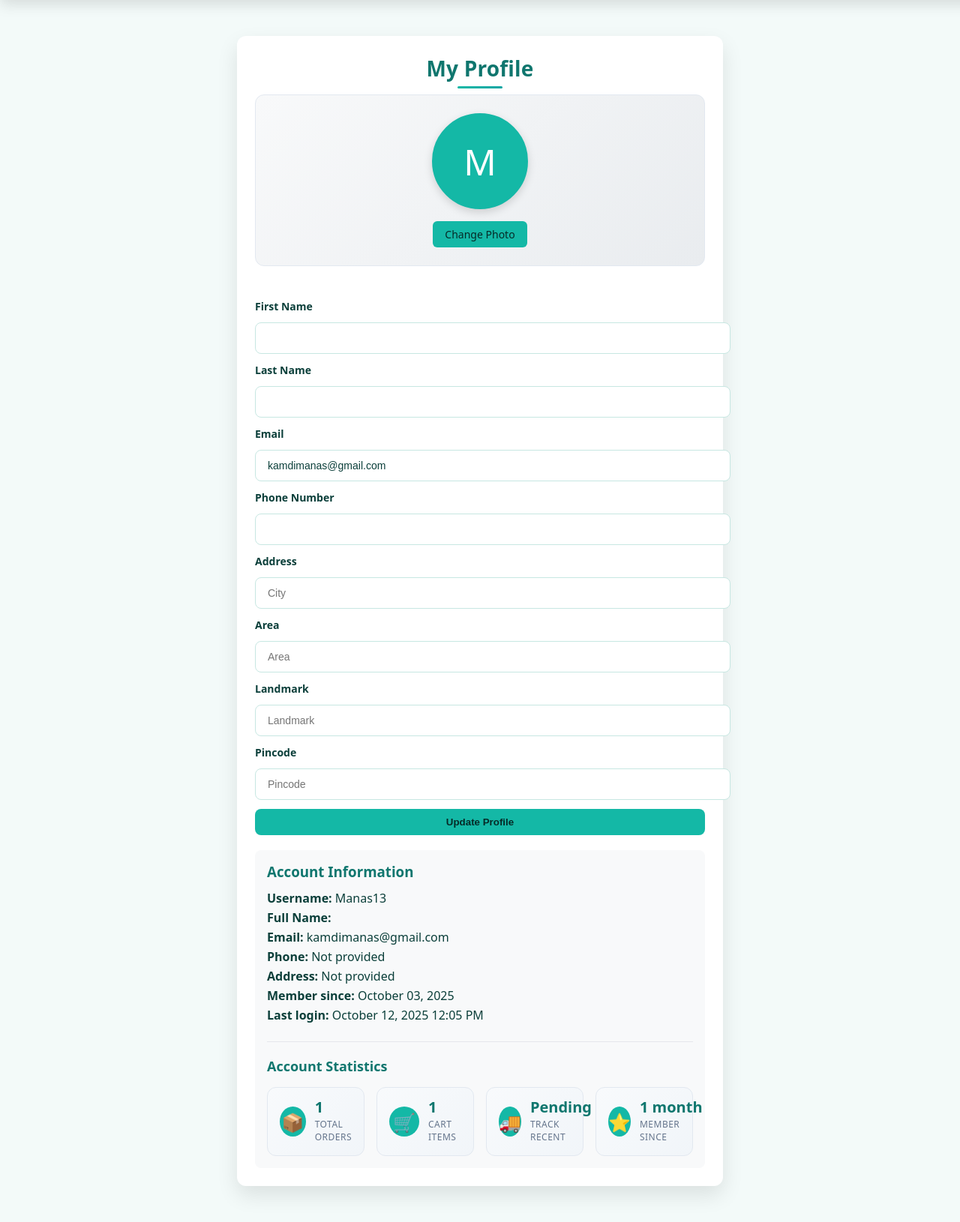
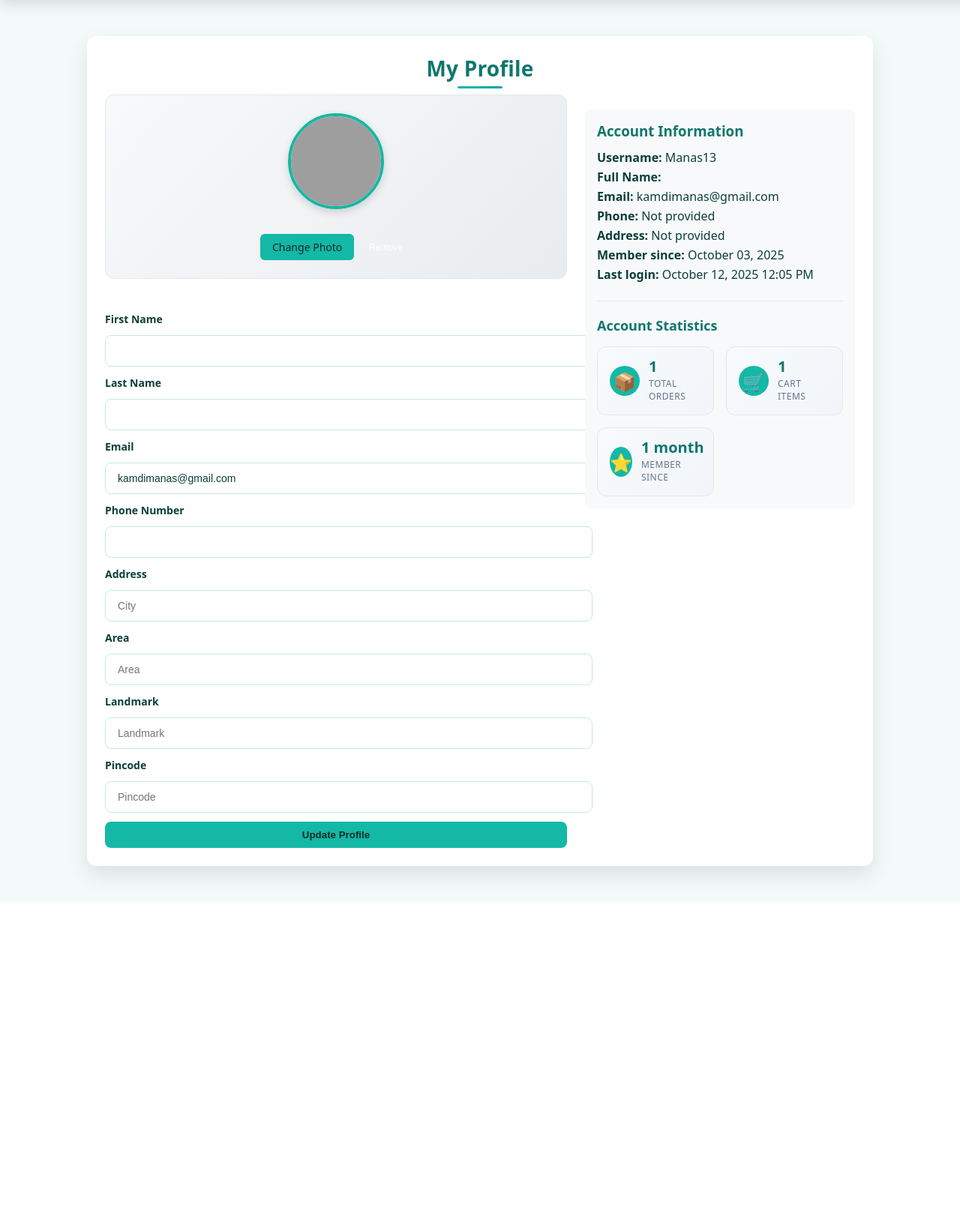
Before and after one commit to Manas-Kamdi/GroceryShop, a Django app: page /profile/ in a window 1280 px wide. Shown: the part 58-1688 px from the top of the page at 75% size. After the commit the page ends 1249 px from the top, so only its background shows below. Run offline with Django 5.2, Linux system fonts and the light colour scheme; a user stored in the database is signed in; data comes from the database, SQL or seed files in the repository; tables that the repository leaves empty hold one stand-in row (values such as "Sample post"); some libraries are stand-ins or nearby versions; grey boxes are pictures that could not be loaded.

Commit message:
UI: profile page - use profile context and improved layout (two-column)

```diff
--- a/GroceryShop/templates/profile.html
+++ b/GroceryShop/templates/profile.html
@@ -24,13 +24,25 @@
         }
 
         .container {
-            max-width: 600px;
+            max-width: 1000px;
             margin: 48px auto;
             background: #ffffff;
             padding: 24px;
             border-radius: 12px;
             box-shadow: 0 12px 28px rgba(0, 0, 0, 0.10);
         }
+
+        /* Two-column layout for profile page */
+        .profile-grid {
+            display: grid;
+            grid-template-columns: 1fr 360px;
+            gap: 24px;
+            align-items: start;
+        }
+
+    .profile-form { min-width: 0; }
+
+        aside.profile-info { padding: 16px; }
 
         .profile h1 {
             margin: 0 0 16px 0;
@@ -323,12 +335,14 @@
         </div>
         {% endif %}
 
-        <form method="post" action="{% url 'profile' %}" enctype="multipart/form-data">
+        <div class="profile-grid">
+            <div class="profile-form">
+                <form method="post" action="{% url 'profile' %}" enctype="multipart/form-data">
             {% csrf_token %}
 
             <div class="profile-photo-section">
-                {% if user.profile.profile_photo %}
-                    <img src="{{ user.userprofile.profile_photo.url }}" alt="Profile Photo" class="profile-photo" id="profilePhoto">
+                {% if profile.profile_photo %}
+                    <img src="{{ profile.profile_photo.url }}" alt="Profile Photo" class="profile-photo" id="profilePhoto">
                 {% else %}
                     <div class="profile-photo-placeholder" id="profilePhotoPlaceholder">
                         {{ user.first_name|first|default:user.username|first|upper }}
@@ -337,7 +351,7 @@
 
                 <div class="photo-actions">
                     <label for="profile_photo" class="photo-upload-btn">Change Photo</label>
-                    {% if user.profile.profile_photo %}
+                    {% if profile.profile_photo %}
                         <button type="button" class="remove-photo-btn" onclick="removePhoto()">Remove</button>
                     {% endif %}
                 </div>
@@ -355,35 +369,36 @@
             <input type="email" id="email" name="email" value="{{ user.email|default_if_none:'' }}" readonly/>
 
             <label for="phone">Phone Number</label>
-            <input type="tel" id="phone" name="phone" value="{{ user.profile.phone|default_if_none:'' }}"/>
+            <input type="tel" id="phone" name="phone" value="{{ profile.phone|default_if_none:'' }}"/>
 
             <label for="address">Address</label>
-            <input type="text" placeholder="City" id="address" name="address" value="{{ user.profile.address|default_if_none:'' }}"/>
+            <input type="text" placeholder="City" id="address" name="address" value="{{ profile.address|default_if_none:'' }}"/>
 
             <label for="area">Area</label>
-            <input type="text" id="area" name="area" placeholder="Area" value="{{ user.profile.area|default_if_none:'' }}"/>
+            <input type="text" id="area" name="area" placeholder="Area" value="{{ profile.area|default_if_none:'' }}"/>
 
             <label for="landmark">Landmark</label>
-            <input type="text" id="landmark" name="landmark" placeholder="Landmark" value="{{ user.profile.landmark|default_if_none:'' }}"/>
+            <input type="text" id="landmark" name="landmark" placeholder="Landmark" value="{{ profile.landmark|default_if_none:'' }}"/>
 
             <label for="pincode">Pincode</label>
-            <input type="text" id="pincode" name="pincode" placeholder="Pincode" value="{{ user.profile.pincode|default_if_none:'' }}"/>
+            <input type="text" id="pincode" name="pincode" placeholder="Pincode" value="{{ profile.pincode|default_if_none:'' }}"/>
 
             <button type="submit" class="btn-primary">Update Profile</button>
-        </form>
+                </form>
+            </div>
 
-        <div class="profile-info">
+            <aside class="profile-info">
             <h3>Account Information</h3>
             <p><strong>Username:</strong> {{ user.username }}</p>
             <p><strong>Full Name:</strong> {{ user.first_name }} {{ user.last_name }}</p>
             <p><strong>Email:</strong> {{ user.email }}</p>
-            <p><strong>Phone:</strong> {{ user.profile.phone|default:"Not provided" }}</p>
+            <p><strong>Phone:</strong> {{ profile.phone|default:"Not provided" }}</p>
             <p><strong>Address:</strong>
-                {% if user.profile.address or user.profile.area or user.profile.landmark or user.profile.pincode %}
-                    {{ user.profile.address|default:"" }}
-                    {% if user.profile.area %}, {{ user.profile.area }}{% endif %}
-                    {% if user.profile.landmark %}, {{ user.profile.landmark }}{% endif %}
-                    {% if user.profile.pincode %} - {{ user.profile.pincode }}{% endif %}
+                {% if profile.address or profile.area or profile.landmark or profile.pincode %}
+                    {{ profile.address|default:"" }}
+                    {% if profile.area %}, {{ profile.area }}{% endif %}
+                    {% if profile.landmark %}, {{ profile.landmark }}{% endif %}
+                    {% if profile.pincode %} - {{ profile.pincode }}{% endif %}
                 {% else %}
                     Not provided
                 {% endif %}
@@ -408,17 +423,6 @@
                             <div class="stat-label">Cart Items</div>
                         </div>
                     </div>
-                    {% with recent_order=user.order_set.all|first %}
-                    {% if recent_order %}
-                    <div class="stat-item" onclick="window.location.href='{% url 'track_order' recent_order.order_number %}'">
-                        <div class="stat-icon">🚚</div>
-                        <div class="stat-info">
-                            <div class="stat-number">{{ recent_order.get_order_status_display }}</div>
-                            <div class="stat-label">Track Recent</div>
-                        </div>
-                    </div>
-                    {% endif %}
-                    {% endwith %}
                     <div class="stat-item">
                         <div class="stat-icon">⭐</div>
                         <div class="stat-info">
@@ -428,6 +432,7 @@
                     </div>
                 </div>
             </div>
+        </aside>
         </div>
     </div>
 
@@ -442,52 +447,25 @@
                     return;
                 }
 
-                // Validate file size (max 2MB)
-                if (file.size > 2 * 1024 * 1024) {
-                    alert('Image size should be less than 2MB.');
+                // Validate file size (max 5MB)
+                if (file.size > 5 * 1024 * 1024) {
+                    alert('Image size should be less than 5MB.');
                     input.value = '';
                     return;
                 }
 
-                // Compress image if it's too large
-                const canvas = document.createElement('canvas');
-                const ctx = canvas.getContext('2d');
-                const img = new Image();
+                const reader = new FileReader();
 
-                img.onload = function() {
-                    // Calculate new dimensions (max 400x400)
-                    let { width, height } = img;
-                    const maxSize = 400;
-
-                    if (width > height) {
-                        if (width > maxSize) {
-                            height = (height * maxSize) / width;
-                            width = maxSize;
-                        }
-                    } else {
-                        if (height > maxSize) {
-                            width = (width * maxSize) / height;
-                            height = maxSize;
-                        }
-                    }
-
-                    canvas.width = width;
-                    canvas.height = height;
-
-                    // Draw and compress
-                    ctx.drawImage(img, 0, 0, width, height);
-                    const compressedDataUrl = canvas.toDataURL('image/jpeg', 0.8);
-
-                    // Update the image display
+                reader.onload = function(e) {
                     const profilePhoto = document.getElementById('profilePhoto');
                     const profilePhotoPlaceholder = document.getElementById('profilePhotoPlaceholder');
 
                     if (profilePhoto) {
-                        profilePhoto.src = compressedDataUrl;
+                        profilePhoto.src = e.target.result;
                     } else {
                         // Create new image element if placeholder exists
                         const newImg = document.createElement('img');
-                        newImg.src = compressedDataUrl;
+                        newImg.src = e.target.result;
                         newImg.alt = 'Profile Photo';
                         newImg.className = 'profile-photo';
                         newImg.id = 'profilePhoto';
@@ -516,9 +494,7 @@
                     }
                 };
 
-                img.src = URL.createObjectURL(file);
-
-                // The image processing is handled above
+                reader.readAsDataURL(input.files[0]);
             }
         }
 
```
